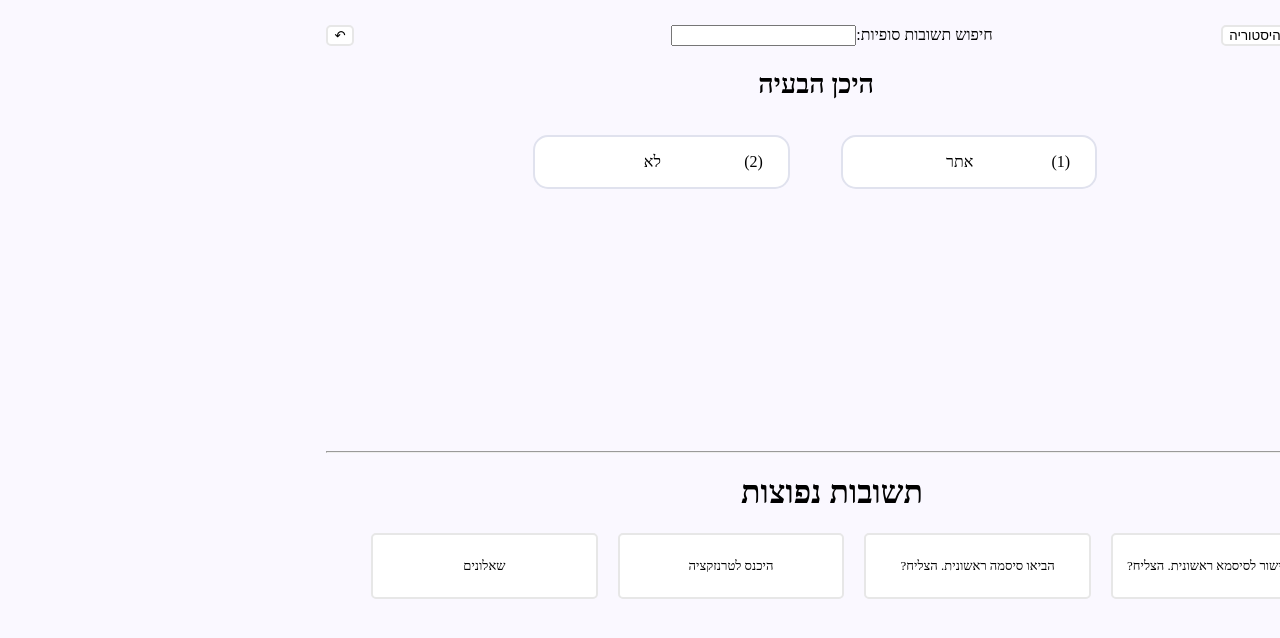
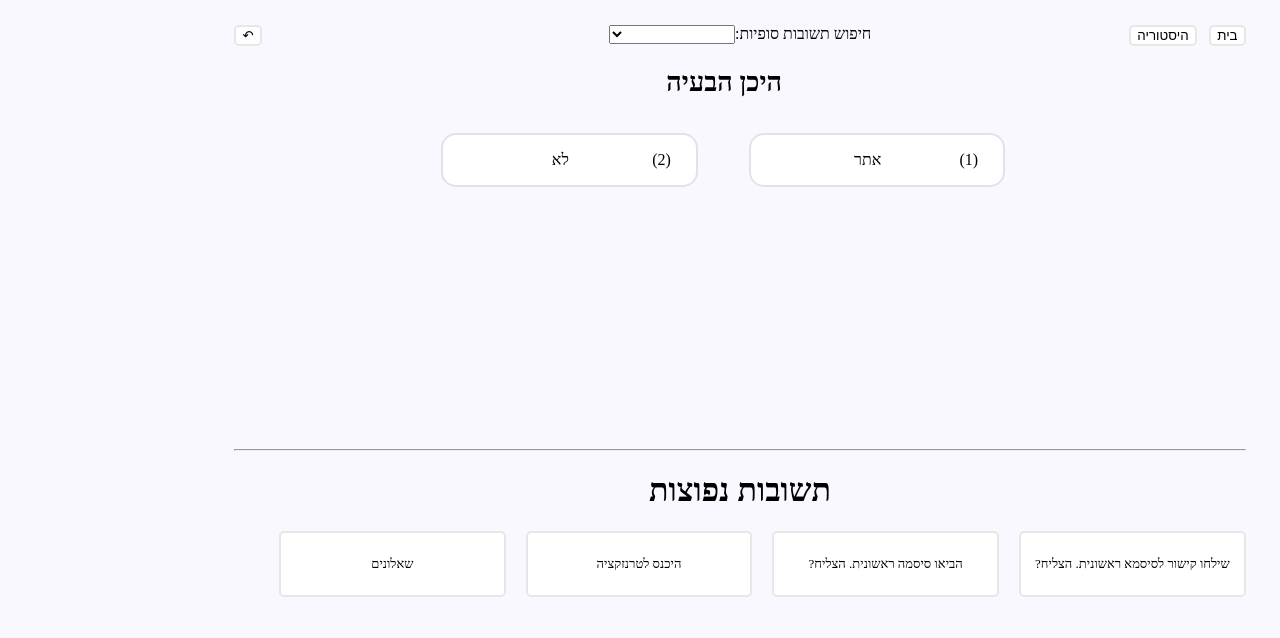
Before and after one commit to amitnoyberg18/POCFinal-DataMenegment, a React (Create React App) app: page / in a window 1280 px wide. Both pictures are taken after a click on the button "היכנס לאפליקציה". Shown: the top 638 px of the page. Built offline with nearby package versions, Linux system fonts and the light colour scheme.

Commit message:
fixed some history bugs and added kind of a combobox that works

```diff
--- a/src/App.tsx
+++ b/src/App.tsx
@@ -13,6 +13,7 @@ interface Istate{
 function App() {
   const [isFirstPageActive,setIsFirstPageActive] = useState(true);
   const [isHistoryActive,setIsHistoryActive] = useState(false);
+  const [selectValue,setSelectValue] = useState("");
   const [card,setCard]=useState<Istate["cardTreeObj"]>(()=>{
     const newCard = dataCardTree()[0];
     return newCard;
@@ -33,9 +34,11 @@ function App() {
           })
           return theCard.prevCard
         }
-        // setIsFirstPageActive(true);
+        setIsFirstPageActive(true);
+        setIsHistoryActive(false);
+        // setHistory([]);
+        setSelectValue("-1");
         return theCard
-
         })
     }, 0);
 
@@ -45,12 +48,37 @@ function App() {
     const handleKeyPress = (e:any) => {
         if(e.keyCode !== undefined){
             if(e.keyCode===27){
-              const btnPrev=document.getElementById('btnPrevQuesiton')
-              btnPrev?.classList.add("backPrevByKey")
-              backToPrevCard();
-              setTimeout(() => {
-                btnPrev?.classList.remove("backPrevByKey")
-              }, 500);
+              // if(isHistoryActive){
+              //   console.log(isHistoryActive);
+              //   setIsHistoryActive((prevIsHistoryActive)=>!prevIsHistoryActive)
+              // }else{
+                backToPrevCard();
+                const btnPrev=document.getElementById('btnPrevQuesiton')
+                btnPrev?.classList.add("backPrevByKey")
+                // if(card === dataCardTree()[0]){
+                //   setSelectValue("-1");
+                // }
+                setTimeout(() => {
+                  btnPrev?.classList.remove("backPrevByKey")
+                }, 400);
+              // }
+              //  const select = document.getElementById("answersSelect");
+              //  select.selectedIndex === "-1";
+
+              // const answersList = dataCardTree().filter((item:CardTree,index:number)=>item.nextCards === undefined);
+              // if(card.prevCard !== undefined){
+              //   if(answersList.indexOf(card.prevCard)){
+              //     setSelectValue((prevSelectValue)=>{
+              //       const thisCard = answersList[Number(prevSelectValue)];
+              //       const prevCard = thisCard.prevCard;
+              //       if(prevCard !== undefined){
+              //         return answersList.indexOf(prevCard).toString();
+              //       }
+              //       return prevSelectValue
+              //     })
+              //     }
+              // }
+
 
             }
         }
@@ -79,12 +107,13 @@ function App() {
             setCard(dataCardTree()[0]);
             setHistory([]);
             setIsFirstPageActive(true);
+            setSelectValue("-1");
             setIsHistoryActive(false);
           }}>בית</button>
           <button onClick={()=>setIsHistoryActive((prevIsHistoryActive)=>!prevIsHistoryActive)} className="History">היסטוריה</button>
           </div>
           {/* the MainPage has the FinalAnswerPage */}
-        <MainPage isHistoryActive={isHistoryActive} setIsHistoryActive={setIsHistoryActive} history={history} card={card} setCard={setCard} setHistory={setHistory}/>
+        <MainPage selectValue={selectValue} setSelectValue={setSelectValue} isHistoryActive={isHistoryActive} setIsHistoryActive={setIsHistoryActive} history={history} card={card} setCard={setCard} setHistory={setHistory}/>
       </>
 
       }
--- a/src/Pages/FinalAnswerPage.tsx/FinalAnswerPage.tsx
+++ b/src/Pages/FinalAnswerPage.tsx/FinalAnswerPage.tsx
@@ -8,8 +8,9 @@ interface IProps{
     crmDetails:string[];
     setCard: Function;
     setHistory:Function;
+    setSelectValue:Function;
 }
-const FinalAnswerPage: React.FC<IProps> = ({theWayToSolve,crmDetails,setCard,setHistory}) => {
+const FinalAnswerPage: React.FC<IProps> = ({setSelectValue,theWayToSolve,crmDetails,setCard,setHistory}) => {
 
 
     return (
@@ -31,6 +32,7 @@ const FinalAnswerPage: React.FC<IProps> = ({theWayToSolve,crmDetails,setCard,set
                         {
                             setCard(()=>dataCardTree()[0]);
                             setHistory([]);
+                            setSelectValue("-1");
                         }
                         }
                         >חזרה לתחילת השאלון</button>
--- a/src/Pages/History/History.css
+++ b/src/Pages/History/History.css
@@ -1,8 +1,11 @@
 .history{
+    background-color: rgb(234, 228, 250);
+    border:1px solid #5a4dff;
     position: relative;
     /* border: 2px solid black; */
     padding: 2%;
-    background-color: rgb(250, 248, 255);;
+    border-radius: 15px;
+    margin-top: 1%;
 }
 .historyCloseButton{
     position: relative;
--- a/src/Pages/MainPage/CommonAnswers/CommonAnswers.tsx
+++ b/src/Pages/MainPage/CommonAnswers/CommonAnswers.tsx
@@ -13,6 +13,7 @@ const CommonAnswers: React.FC<IProps>=({card,setCard,setHistory})=>{
       <div className="answerObj" onClick={()=>{
           setCard((prevCard:CardTree)=>{
               card.prevCard = prevCard;
+              prevCard.indexSelectedAnswer=undefined;
               setHistory((history:CardTree[])=>{
                 history.push(prevCard);
                 // let pp = history.filter( (ele, ind) => ind === history.findIndex( elem => elem.id === ele.id && elem.id === ele.id))
--- a/src/Pages/MainPage/MainPage.tsx
+++ b/src/Pages/MainPage/MainPage.tsx
@@ -1,13 +1,17 @@
-import React, { useState } from "react";
+import React from "react";
 import { CardTree } from "../../models/cardTree";
 import FinalAnswerPage from '../../Pages/FinalAnswerPage.tsx/FinalAnswerPage';
 import Answer from "./Answer";
 import History from "../History/History";
 import CommonAnswers from "../MainPage/CommonAnswers/CommonAnswers";
 import {dataCardTree} from "../../data/data";
+
+
 import "./MainPage.css";
 
 interface IProps{
+    selectValue:string;
+    setSelectValue:Function;
     card:CardTree;
     isHistoryActive:boolean;
     history:CardTree[];
@@ -16,7 +20,7 @@ interface IProps{
     setIsHistoryActive:Function;
 
 }
-const MainPage: React.FC<IProps> = ({card,setHistory,setCard,history,isHistoryActive,setIsHistoryActive})=>{
+const MainPage: React.FC<IProps> = ({selectValue,setSelectValue,card,setHistory,setCard,history,isHistoryActive,setIsHistoryActive})=>{
     const getAnswersArr =()=>{
         if(card?.answers!==undefined)
           return card.answers
@@ -31,7 +35,32 @@ const MainPage: React.FC<IProps> = ({card,setHistory,setCard,history,isHistoryAc
           <div className="TheQuestionPage">
             <div className="Search">
                   <label className="searchBoxtitle">חיפוש תשובות סופיות:</label>
-                  <input className="searchBox" type="text" />
+                  {/* <input className="searchBox" type="text" /> */}
+                  <select value={selectValue} id="answersSelect" style={{width:"20%"}} onChange={(e)=>{
+                    if(e.target.value === "-1"){
+                      setCard(dataCardTree()[0]);
+                      setHistory([]);
+
+                    }else{
+                      setCard((prevCard:CardTree)=>{
+                        const newCard = dataCardTree().filter((item:CardTree,index:number)=>item.nextCards === undefined)[Number(e.target.value)];
+                        newCard.prevCard = prevCard;
+                        prevCard.indexSelectedAnswer=undefined;
+                        setHistory((history:CardTree[])=>{
+                          history.push(prevCard);
+                          // let pp = history.filter( (ele, ind) => ind === history.findIndex( elem => elem.id === ele.id && elem.id === ele.id))
+                          return history;
+                        });
+                        return newCard;
+                      })
+                    }
+                    setSelectValue(e.target.value);
+                    }}>
+                    <option key="-1" value="-1"></option>
+                    {dataCardTree().filter((item:CardTree,index:number)=>item.nextCards === undefined).map((item:CardTree,index:number)=>{
+                      return <option key={index} value={index.toString()}>{item.questionText}</option>
+                    })}
+                  </select>
               </div>
               {/* history page  */}
               {isHistoryActive && <History setIsHistoryActive={setIsHistoryActive} history={history} setHistory={setHistory} setCard={setCard} />}
@@ -45,7 +74,7 @@ const MainPage: React.FC<IProps> = ({card,setHistory,setCard,history,isHistoryAc
                   })}
                 </div>}
               {/* TheFinalAnswerPage is here for the styling */}
-              {!isHistoryActive && card.nextCards === undefined  &&<FinalAnswerPage setHistory={setHistory} theWayToSolve={card.questionText} crmDetails={getAnswersArr()} setCard={setCard}/>}
+              {!isHistoryActive && card.nextCards === undefined  &&<FinalAnswerPage setSelectValue={setSelectValue} setHistory={setHistory} theWayToSolve={card.questionText} crmDetails={getAnswersArr()} setCard={setCard}/>}
           </div>
           {!isHistoryActive && card.nextCards!==undefined &&<div className="commonAnswers">
             <hr />
```
Also changed, not shown: src/Pages/History/History.tsx (+6 -8 lines).
